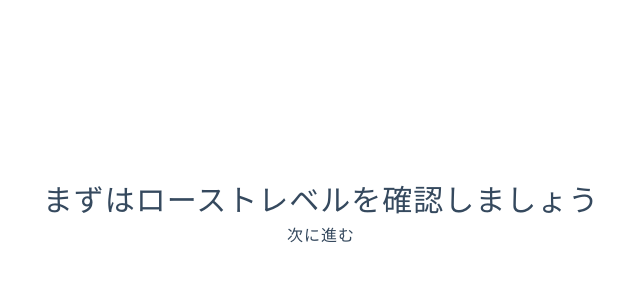
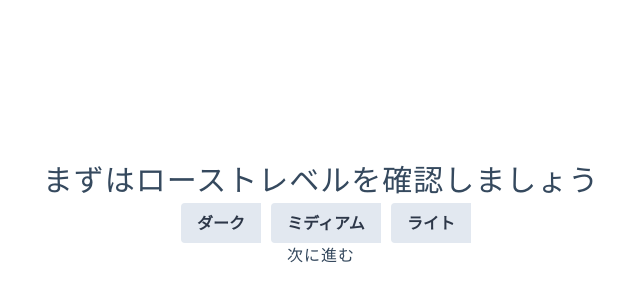
Before and after one commit to aiirononeko/GoodCoffee, a Nuxt app: page /cupping/roastLevel in a window 1280 px wide. Shown: the part 188-488 px from the top of the page, without its empty margins (319-959 px from the left). Built offline with nearby package versions, Linux system fonts and the light colour scheme.

Commit message:
ローストレベルのボタンを配置

```diff
--- a/pages/cupping/roastLevel.vue
+++ b/pages/cupping/roastLevel.vue
@@ -1,6 +1,11 @@
 <template>
   <div class="container">
     <h2 class="title">まずはローストレベルを確認しましょう</h2>
+    <div class="buttons">
+      <button class="bg-gray-300 hover:bg-gray-400 text-gray-800 font-bold py-2 px-4 rounded-l buttons_item">ダーク</button>
+      <button class="bg-gray-300 hover:bg-gray-400 text-gray-800 font-bold py-2 px-4 rounded-l buttons_item">ミディアム</button>
+      <button class="bg-gray-300 hover:bg-gray-400 text-gray-800 font-bold py-2 px-4 rounded-l buttons_item">ライト</button>
+    </div>
     <nuxt-link to="/cupping/dryAroma">次に進む</nuxt-link>
   </div>
 </template>
@@ -25,4 +30,13 @@
   color: #35495e;
   letter-spacing: 1px;
 }
+
+.buttons {
+  display: flex;
+  flex-direction: row;
+}
+
+.buttons_item {
+  margin-left: 10px;
+}
 </style>
```
